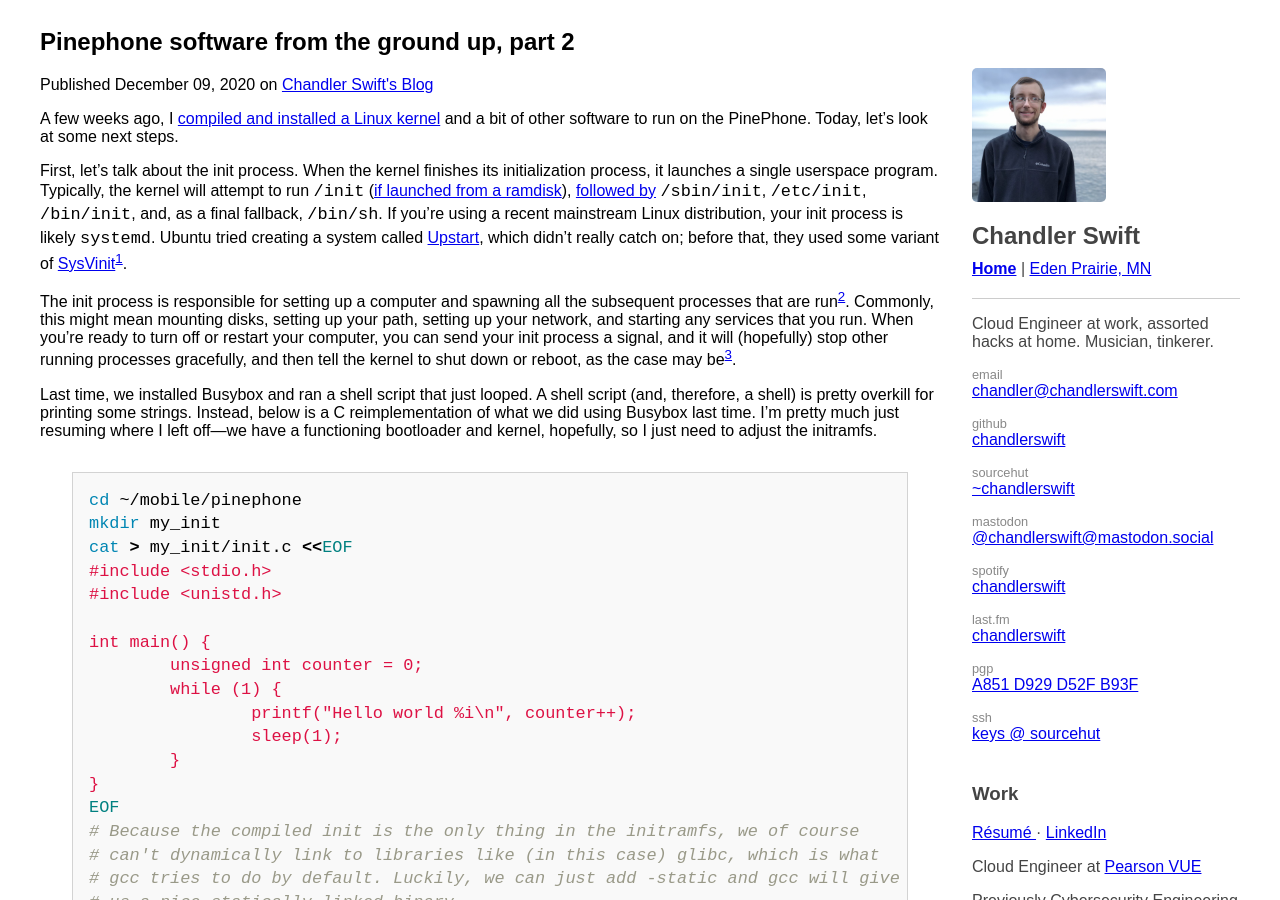
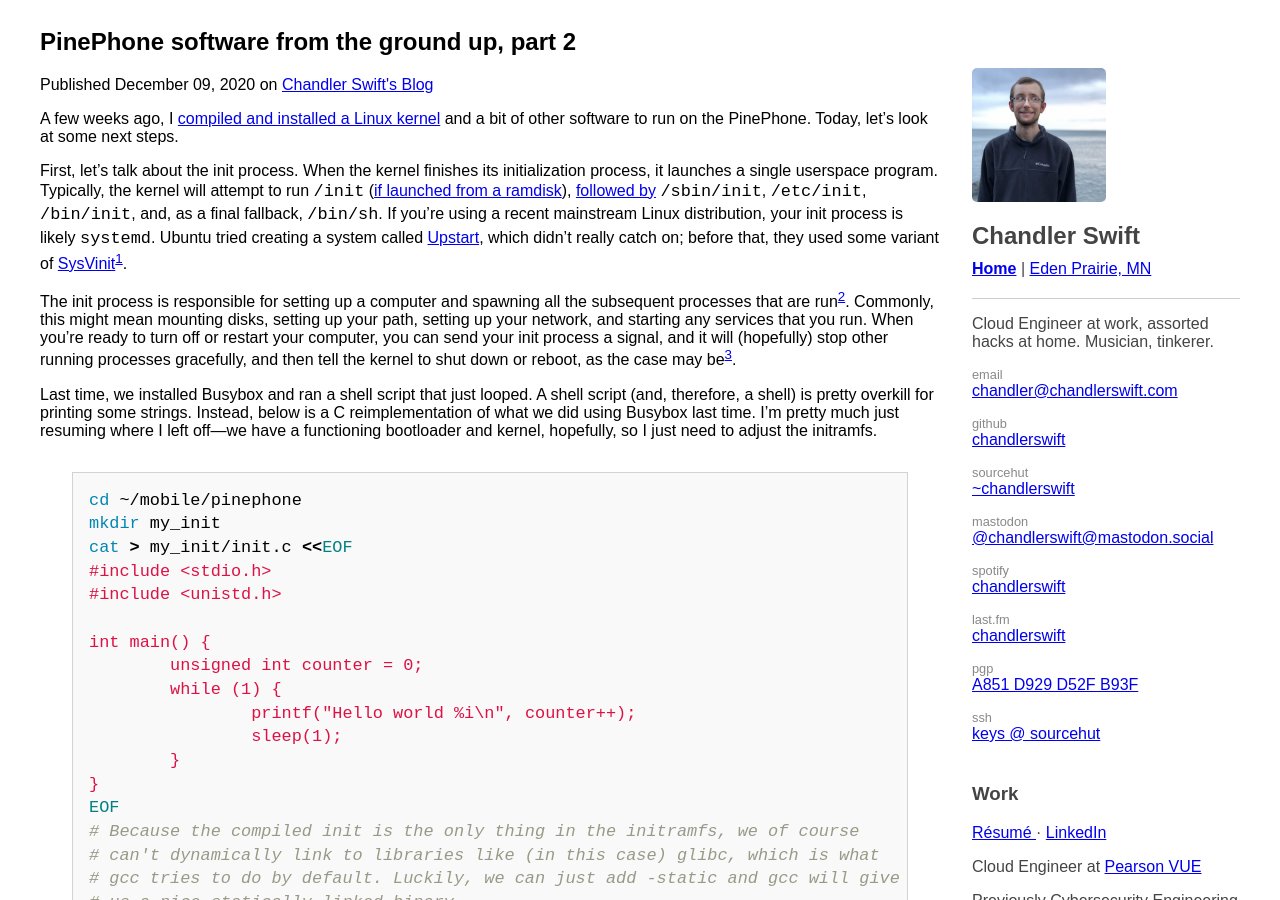
Before and after one commit to ChandlerSwift/www, a Jekyll site: the page built from _posts/2020-12-09-pinephone-from-the-ground-up-2.md, in a window 1280 px wide and 900 px high. Built offline with Jekyll 4.4.1, drawn with Linux system fonts in a browser that asks for light colours.

```diff
--- a/_posts/2020-12-09-pinephone-from-the-ground-up-2.md
+++ b/_posts/2020-12-09-pinephone-from-the-ground-up-2.md
@@ -1,5 +1,5 @@
 ---
-title: "Pinephone software from the ground up, part 2"
+title: "PinePhone software from the ground up, part 2"
 layout: post
 tags: pinephone
 include_syntax_styles: true
```
